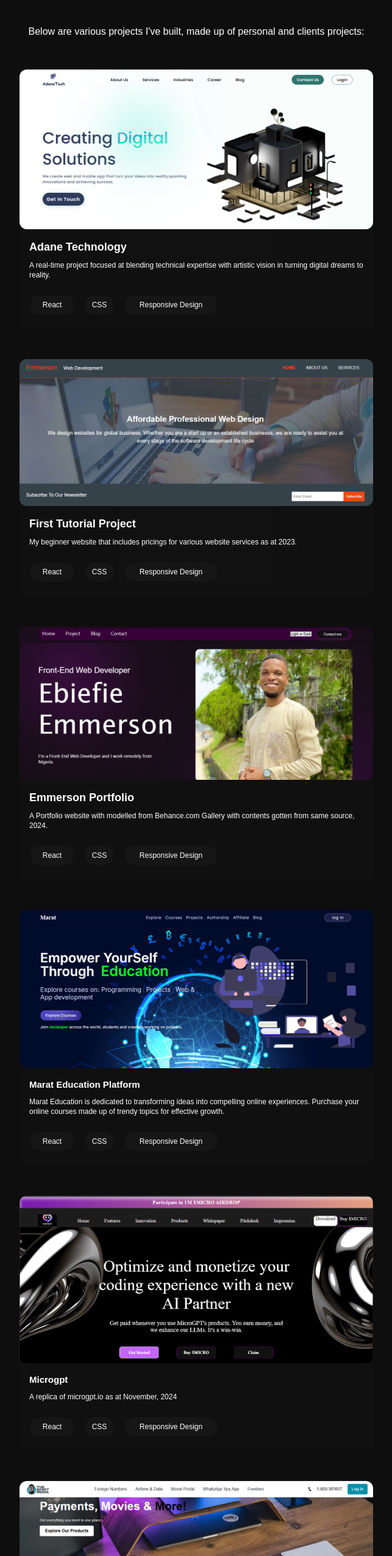
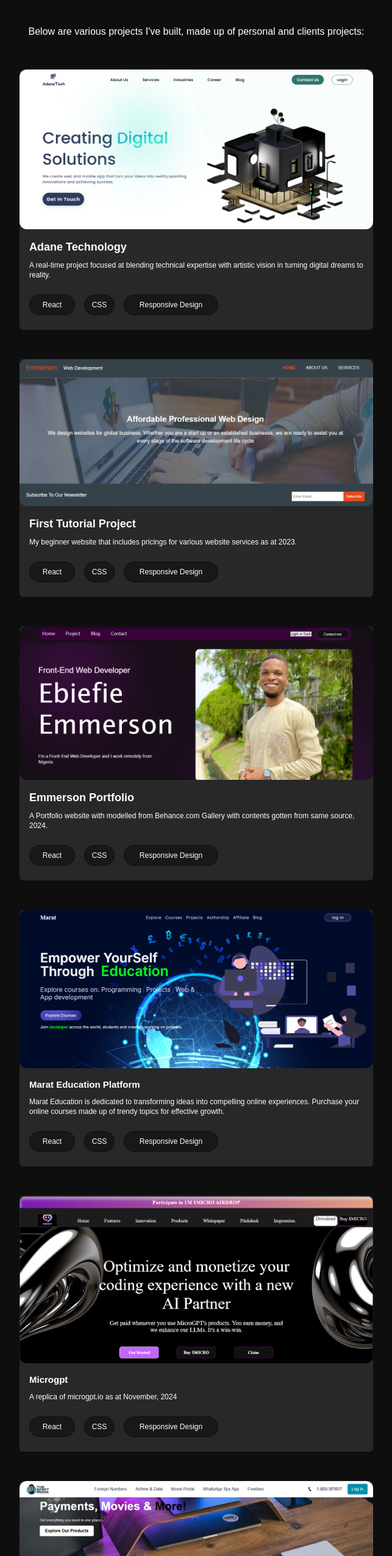
Before and after one commit to emmerson121/portfoliosite, a Next.js app: page / in a window 1280 px wide. Shown: the part 2674-5226 px from the top of the page at 61% size, without its empty margins (318-961 px from the left). Built offline with nearby package versions, Linux system fonts and the light colour scheme.

Commit message:
Contact colour blending

```diff
--- a/app/components/contact/page.tsx
+++ b/app/components/contact/page.tsx
@@ -131,7 +131,7 @@ export default function Contact() {
   return (
     <div data-aos='fade-up' data-aos-delay="200">
       <form className="w-full md:w-[350px] lg:w-[480px] p-1.5">
-        <div className="bg-[#121212bf] p-6 rounded-lg">
+        <div className="bg-[#2c2c2ce3] p-6 rounded-lg">
           <div className="md:text-2xl text-xl font-bold text-left mb-10">Get in touch</div>
 
           <div className="mb-6 w-full">
--- a/app/page.tsx
+++ b/app/page.tsx
@@ -137,7 +137,7 @@ export default function Home() {
       <p className="mb-4 text-xs md:text-base p-4">Below are various projects I{`\'`}ve built, made up of personal and clients projects:</p>
 
       <div className=" flex justify-center items-center flex-wrap w-full gap-12 p-[18px] m-auto">
-        <div className="bg-[#121212bf] rounded-md w-full md:w-[320px] lg:w-[450px] xl:w-[580px] h-auto">
+        <div className="bg-[#2c2c2ce3] rounded-md w-full md:w-[320px] lg:w-[450px] xl:w-[580px] h-auto">
         <div data-aos='fade-up' data-aos-delay="200" className="xl:w-[580px] lg:w-[450px] md:w-[320px]">
         <Link href="https://adiele.vercel.app">
           <Image className="w-full h-full rounded-xl" src={adane} alt="" />
@@ -158,7 +158,7 @@ export default function Home() {
         </div>
          </div>
 
-        <div className="bg-[#121212bf] rounded-md w-full md:w-[320px] lg:w-[450px] xl:w-[580px] h-auto">
+        <div className="bg-[#2c2c2ce3] rounded-md w-full md:w-[320px] lg:w-[450px] xl:w-[580px] h-auto">
         <div data-aos='fade-up' data-aos-delay="200" className="xl:w-[580px] lg:w-[450px] md:w-[320px]">
         <Link href="https://mayweb.vercel.app/">
           <Image className="w-full h-full rounded-xl" src={completeweb} alt="" />
@@ -179,7 +179,7 @@ export default function Home() {
         </div>
         </div>
 
-        <div className="bg-[#121212bf] rounded-md w-full md:w-[320px] lg:w-[450px] xl:w-[580px] h-auto">
+        <div className="bg-[#2c2c2ce3] rounded-md w-full md:w-[320px] lg:w-[450px] xl:w-[580px] h-auto">
         <div data-aos='fade-up' data-aos-delay="200" className="xl:w-[580px] lg:w-[450px] md:w-[320px]">
         <Link href="https://personalportfolio-beta-liart.vercel.app/">
           <Image className="w-full h-full rounded-xl" src={emmerson} alt="" />
@@ -200,7 +200,7 @@ export default function Home() {
         </div>
         </div>
 
-        <div className="bg-[#121212bf] rounded-md w-full md:w-[320px] lg:w-[450px] xl:w-[580px] h-auto">
+        <div className="bg-[#2c2c2ce3] rounded-md w-full md:w-[320px] lg:w-[450px] xl:w-[580px] h-auto">
         <div data-aos='fade-up' data-aos-delay="200" className="xl:w-[580px] lg:w-[450px] md:w-[320px]">
         <Link href="https://neyenwa.vercel.app">
           <Image className="w-full h-full rounded-xl" src={marat} alt="" />
@@ -221,7 +221,7 @@ export default function Home() {
         </div>
         </div>
 
-        <div className="bg-[#121212bf] rounded-md w-full md:w-[320px] lg:w-[450px] xl:w-[580px] h-auto">
+        <div className="bg-[#2c2c2ce3] rounded-md w-full md:w-[320px] lg:w-[450px] xl:w-[580px] h-auto">
         <div data-aos='fade-up' data-aos-delay="200" className="xl:w-[580px] lg:w-[450px] md:w-[320px]">
         <Link href="">
           <Image className="w-full h-full rounded-xl" src={microgpt} alt="" />
@@ -242,7 +242,7 @@ export default function Home() {
         </div>
         </div>
 
-        <div className="bg-[#121212bf] rounded-md w-full md:w-[320px] lg:w-[450px] xl:w-[580px] h-auto">
+        <div className="bg-[#2c2c2ce3] rounded-md w-full md:w-[320px] lg:w-[450px] xl:w-[580px] h-auto">
         <div data-aos='fade-up' data-aos-delay="200" className="xl:w-[580px] lg:w-[450px] md:w-[320px]">
         <Link href="">
           <Image className="w-full h-full rounded-xl" src={spiritweb} alt="" />
```
